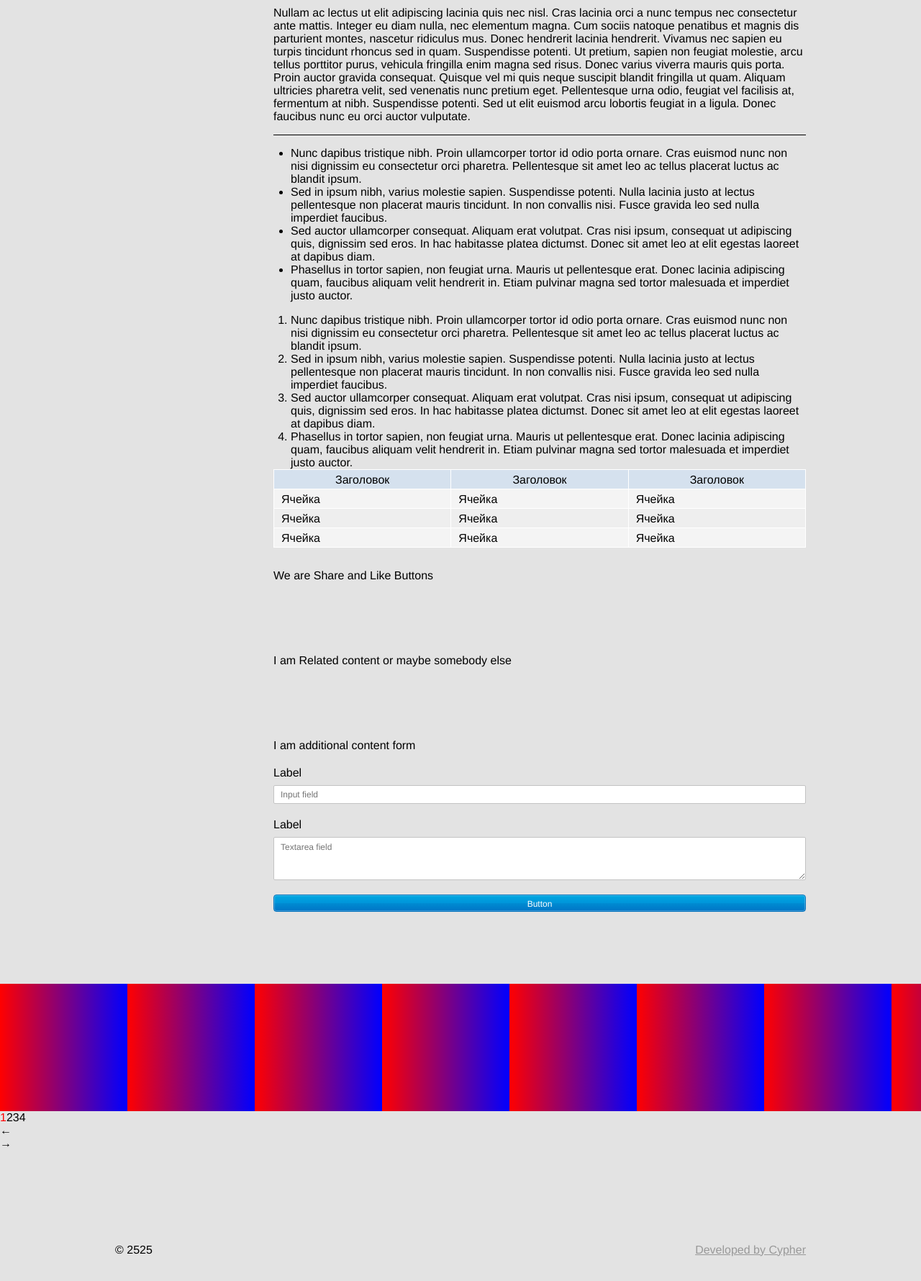
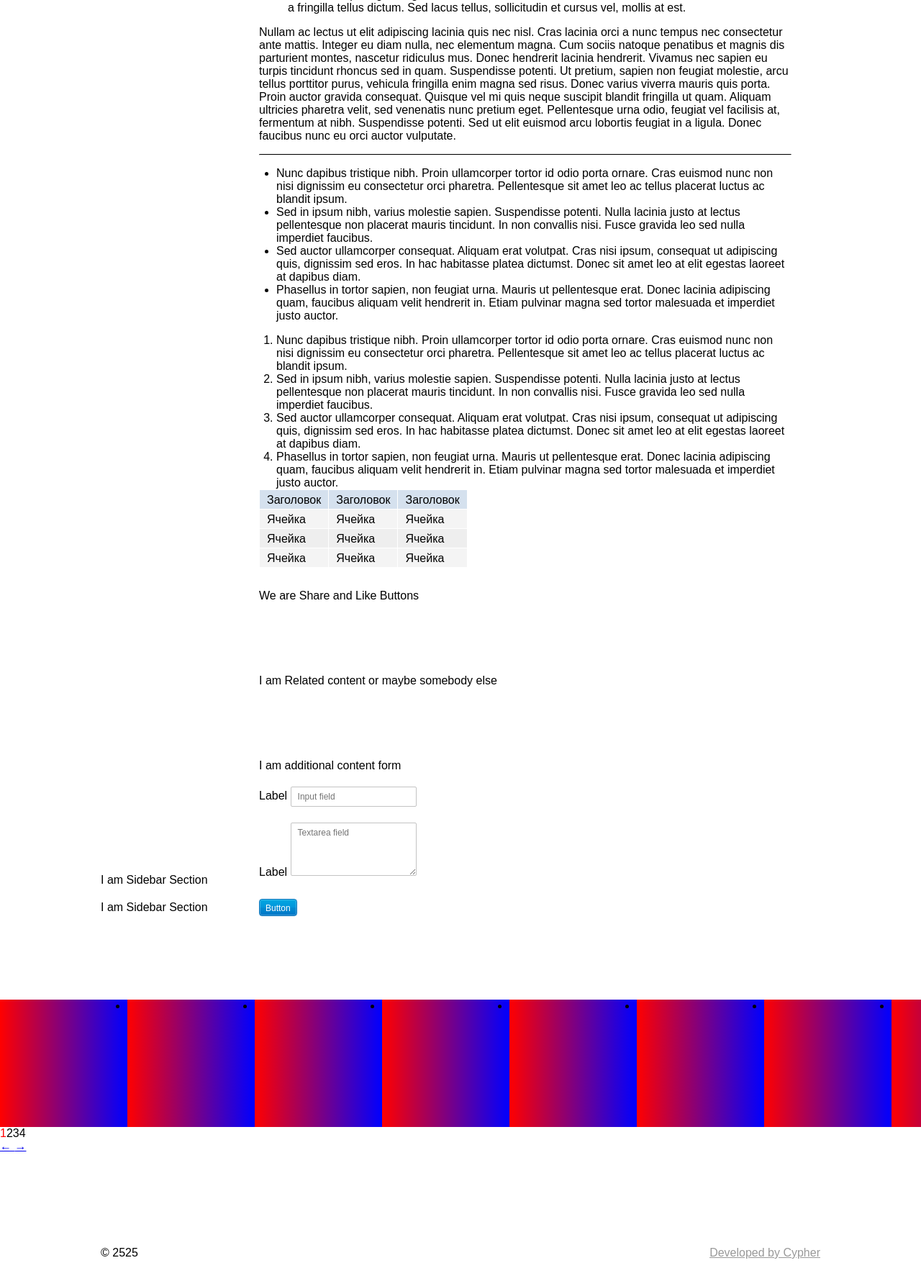
Before and after one commit to shchukin/template, a PHP site: page / in a window 1280 px wide. Shown: the part 1099-2879 px from the top of the page at 72% size. Before the commit the page ends 2845 px from the top, so only its background shows below. Run offline with PHP 8.4, Linux system fonts and the light colour scheme.

Commit message:
Refreshed css globals

```diff
--- a/css/_2_normalize.css
+++ b/css/_2_normalize.css
@@ -1,11 +1,33 @@
-/*! normalize.css v1.1.3 | MIT License | git.io/normalize */
+/*! normalize.css v3.0.2 | MIT License | git.io/normalize */
 
-/* ==========================================================================
-   HTML5 display definitions
+/**
+ * 1. Set default font family to sans-serif.
+ * 2. Prevent iOS text size adjust after orientation change, without disabling
+ *    user zoom.
+ */
+
+html {
+  font-family: sans-serif; /* 1 */
+  -ms-text-size-adjust: 100%; /* 2 */
+  -webkit-text-size-adjust: 100%; /* 2 */
+}
+
+/**
+ * Remove default margin.
+ */
+
+body {
+  margin: 0;
+}
+
+/* HTML5 display definitions
    ========================================================================== */
 
 /**
- * Correct `block` display not defined in IE 6/7/8/9 and Firefox 3.
+ * Correct `block` display not defined for any HTML5 element in IE 8/9.
+ * Correct `block` display not defined for `details` or `summary` in IE 10/11
+ * and Firefox.
+ * Correct `block` display not defined for `main` in IE 11.
  */
 
 article,
@@ -17,22 +39,24 @@ footer,
 header,
 hgroup,
 main,
+menu,
 nav,
 section,
 summary {
-    display: block;
+  display: block;
 }
 
 /**
- * Correct `inline-block` display not defined in IE 6/7/8/9 and Firefox 3.
+ * 1. Correct `inline-block` display not defined in IE 8/9.
+ * 2. Normalize vertical alignment of `progress` in Chrome, Firefox, and Opera.
  */
 
 audio,
 canvas,
+progress,
 video {
-    display: inline-block;
-    *display: inline;
-    *zoom: 1;
+  display: inline-block; /* 1 */
+  vertical-align: baseline; /* 2 */
 }
 
 /**
@@ -41,67 +65,29 @@ video {
  */
 
 audio:not([controls]) {
-    display: none;
-    height: 0;
+  display: none;
+  height: 0;
 }
 
 /**
- * Address styling not present in IE 7/8/9, Firefox 3, and Safari 4.
- * Known issue: no IE 6 support.
+ * Address `[hidden]` styling not present in IE 8/9/10.
+ * Hide the `template` element in IE 8/9/11, Safari, and Firefox < 22.
  */
 
-[hidden] {
-    display: none;
+[hidden],
+template {
+  display: none;
 }
 
-/* ==========================================================================
-   Base
+/* Links
    ========================================================================== */
 
 /**
- * 1. Correct text resizing oddly in IE 6/7 when body `font-size` is set using
- *    `em` units.
- * 2. Prevent iOS text size adjust after orientation change, without disabling
- *    user zoom.
+ * Remove the gray background color from active links in IE 10.
  */
 
-html {
-    font-size: 100%; /* 1 */
-    -ms-text-size-adjust: 100%; /* 2 */
-    -webkit-text-size-adjust: 100%; /* 2 */
-}
-
-/**
- * Address `font-family` inconsistency between `textarea` and other form
- * elements.
- */
-
-html,
-button,
-input,
-select,
-textarea {
-    font-family: sans-serif;
-}
-
-/**
- * Address margins handled incorrectly in IE 6/7.
- */
-
-body {
-    margin: 0;
-}
-
-/* ==========================================================================
-   Links
-   ========================================================================== */
-
-/**
- * Address `outline` inconsistency between Chrome and other browsers.
- */
-
-a:focus {
-    outline: thin dotted;
+a {
+  background-color: transparent;
 }
 
 /**
@@ -110,146 +96,54 @@ a:focus {
 
 a:active,
 a:hover {
-    outline: 0;
+  outline: 0;
 }
 
-/* ==========================================================================
-   Typography
+/* Text-level semantics
    ========================================================================== */
 
 /**
- * Address font sizes and margins set differently in IE 6/7.
- * Address font sizes within `section` and `article` in Firefox 4+, Safari 5,
- * and Chrome.
+ * Address styling not present in IE 8/9/10/11, Safari, and Chrome.
  */
 
-h1 {
-    font-size: 2em;
-    margin: 0.67em 0;
-}
-
-h2 {
-    font-size: 1.5em;
-    margin: 0.83em 0;
-}
-
-h3 {
-    font-size: 1.17em;
-    margin: 1em 0;
-}
-
-h4 {
-    font-size: 1em;
-    margin: 1.33em 0;
-}
-
-h5 {
-    font-size: 0.83em;
-    margin: 1.67em 0;
-}
-
-h6 {
-    font-size: 0.67em;
-    margin: 2.33em 0;
+abbr[title] {
+  border-bottom: 1px dotted;
 }
 
 /**
- * Address styling not present in IE 7/8/9, Safari 5, and Chrome.
- */
-
-abbr[title] {
-    border-bottom: 1px dotted;
-}
-
-/**
- * Address style set to `bolder` in Firefox 3+, Safari 4/5, and Chrome.
+ * Address style set to `bolder` in Firefox 4+, Safari, and Chrome.
  */
 
 b,
 strong {
-    font-weight: bold;
-}
-
-blockquote {
-    margin: 1em 40px;
+  font-weight: bold;
 }
 
 /**
- * Address styling not present in Safari 5 and Chrome.
+ * Address styling not present in Safari and Chrome.
  */
 
 dfn {
-    font-style: italic;
+  font-style: italic;
 }
 
 /**
- * Address differences between Firefox and other browsers.
- * Known issue: no IE 6/7 normalization.
+ * Address variable `h1` font-size and margin within `section` and `article`
+ * contexts in Firefox 4+, Safari, and Chrome.
  */
 
-hr {
-    -moz-box-sizing: content-box;
-    box-sizing: content-box;
-    height: 0;
+h1 {
+  font-size: 2em;
+  margin: 0.67em 0;
 }
 
 /**
- * Address styling not present in IE 6/7/8/9.
+ * Address styling not present in IE 8/9.
  */
 
 mark {
-    background: #ff0;
-    color: #000;
-}
-
-/**
- * Address margins set differently in IE 6/7.
- */
-
-p,
-pre {
-    margin: 1em 0;
-}
-
-/**
- * Correct font family set oddly in IE 6, Safari 4/5, and Chrome.
- */
-
-code,
-kbd,
-pre,
-samp {
-    font-family: monospace, serif;
-    _font-family: 'courier new', monospace;
-    font-size: 1em;
-}
-
-/**
- * Improve readability of pre-formatted text in all browsers.
- */
-
-pre {
-    white-space: pre;
-    white-space: pre-wrap;
-    word-wrap: break-word;
-}
-
-/**
- * Address CSS quotes not supported in IE 6/7.
- */
-
-q {
-    quotes: none;
-}
-
-/**
- * Address `quotes` property not supported in Safari 4.
- */
-
-q:before,
-q:after {
-    content: '';
-    content: none;
+  background: #ff0;
+  color: #000;
 }
 
 /**
@@ -257,7 +151,7 @@ q:after {
  */
 
 small {
-    font-size: 80%;
+  font-size: 80%;
 }
 
 /**
@@ -266,165 +160,123 @@ small {
 
 sub,
 sup {
-    font-size: 75%;
-    line-height: 0;
-    position: relative;
-    vertical-align: baseline;
+  font-size: 75%;
+  line-height: 0;
+  position: relative;
+  vertical-align: baseline;
 }
 
 sup {
-    top: -0.5em;
+  top: -0.5em;
 }
 
 sub {
-    bottom: -0.25em;
+  bottom: -0.25em;
 }
 
-/* ==========================================================================
-   Lists
+/* Embedded content
    ========================================================================== */
 
 /**
- * Address margins set differently in IE 6/7.
+ * Remove border when inside `a` element in IE 8/9/10.
  */
 
-dl,
-menu,
-ol,
-ul {
-    margin: 1em 0;
-}
-
-dd {
-    margin: 0 0 0 40px;
+img {
+  border: 0;
 }
 
 /**
- * Address paddings set differently in IE 6/7.
+ * Correct overflow not hidden in IE 9/10/11.
  */
 
-menu,
-ol,
-ul {
-    padding: 0 0 0 40px;
+svg:not(:root) {
+  overflow: hidden;
+}
+
+/* Grouping content
+   ========================================================================== */
+
+/**
+ * Address margin not present in IE 8/9 and Safari.
+ */
+
+figure {
+  margin: 1em 40px;
 }
 
 /**
- * Correct list images handled incorrectly in IE 7.
+ * Address differences between Firefox and other browsers.
  */
 
-nav ul,
-nav ol {
-    list-style: none;
-    list-style-image: none;
+hr {
+  -moz-box-sizing: content-box;
+  box-sizing: content-box;
+  height: 0;
 }
 
-/* ==========================================================================
-   Embedded content
+/**
+ * Contain overflow in all browsers.
+ */
+
+pre {
+  overflow: auto;
+}
+
+/**
+ * Address odd `em`-unit font size rendering in all browsers.
+ */
+
+code,
+kbd,
+pre,
+samp {
+  font-family: monospace, monospace;
+  font-size: 1em;
+}
+
+/* Forms
    ========================================================================== */
 
 /**
- * 1. Remove border when inside `a` element in IE 6/7/8/9 and Firefox 3.
- * 2. Improve image quality when scaled in IE 7.
+ * Known limitation: by default, Chrome and Safari on OS X allow very limited
+ * styling of `select`, unless a `border` property is set.
  */
 
-img {
-    border: 0; /* 1 */
-    -ms-interpolation-mode: bicubic; /* 2 */
-}
-
 /**
- * Correct overflow displayed oddly in IE 9.
- */
-
-svg:not(:root) {
-    overflow: hidden;
-}
-
-/* ==========================================================================
-   Figures
-   ========================================================================== */
-
-/**
- * Address margin not present in IE 6/7/8/9, Safari 5, and Opera 11.
- */
-
-figure {
-    margin: 0;
-}
-
-/* ==========================================================================
-   Forms
-   ========================================================================== */
-
-/**
- * Correct margin displayed oddly in IE 6/7.
- */
-
-form {
-    margin: 0;
-}
-
-/**
- * Define consistent border, margin, and padding.
- */
-
-fieldset {
-    border: 1px solid #c0c0c0;
-    margin: 0 2px;
-    padding: 0.35em 0.625em 0.75em;
-}
-
-/**
- * 1. Correct color not being inherited in IE 6/7/8/9.
- * 2. Correct text not wrapping in Firefox 3.
- * 3. Correct alignment displayed oddly in IE 6/7.
- */
-
-legend {
-    border: 0; /* 1 */
-    padding: 0;
-    white-space: normal; /* 2 */
-    *margin-left: -7px; /* 3 */
-}
-
-/**
- * 1. Correct font size not being inherited in all browsers.
- * 2. Address margins set differently in IE 6/7, Firefox 3+, Safari 5,
- *    and Chrome.
- * 3. Improve appearance and consistency in all browsers.
+ * 1. Correct color not being inherited.
+ *    Known issue: affects color of disabled elements.
+ * 2. Correct font properties not being inherited.
+ * 3. Address margins set differently in Firefox 4+, Safari, and Chrome.
  */
 
 button,
 input,
+optgroup,
 select,
 textarea {
-    font-size: 100%; /* 1 */
-    margin: 0; /* 2 */
-    vertical-align: baseline; /* 3 */
-    *vertical-align: middle; /* 3 */
+  color: inherit; /* 1 */
+  font: inherit; /* 2 */
+  margin: 0; /* 3 */
 }
 
 /**
- * Address Firefox 3+ setting `line-height` on `input` using `!important` in
- * the UA stylesheet.
+ * Address `overflow` set to `hidden` in IE 8/9/10/11.
  */
 
-button,
-input {
-    line-height: normal;
+button {
+  overflow: visible;
 }
 
 /**
  * Address inconsistent `text-transform` inheritance for `button` and `select`.
  * All other form control elements do not inherit `text-transform` values.
- * Correct `button` style inheritance in Chrome, Safari 5+, and IE 6+.
- * Correct `select` style inheritance in Firefox 4+ and Opera.
+ * Correct `button` style inheritance in Firefox, IE 8/9/10/11, and Opera.
+ * Correct `select` style inheritance in Firefox.
  */
 
 button,
 select {
-    text-transform: none;
+  text-transform: none;
 }
 
 /**
@@ -433,17 +285,14 @@ select {
  * 2. Correct inability to style clickable `input` types in iOS.
  * 3. Improve usability and consistency of cursor style between image-type
  *    `input` and others.
- * 4. Remove inner spacing in IE 7 without affecting normal text inputs.
- *    Known issue: inner spacing remains in IE 6.
  */
 
 button,
 html input[type="button"], /* 1 */
 input[type="reset"],
 input[type="submit"] {
-    -webkit-appearance: button; /* 2 */
-    cursor: pointer; /* 3 */
-    *overflow: visible;  /* 4 */
+  -webkit-appearance: button; /* 2 */
+  cursor: pointer; /* 3 */
 }
 
 /**
@@ -452,69 +301,115 @@ input[type="submit"] {
 
 button[disabled],
 html input[disabled] {
-    cursor: default;
+  cursor: default;
 }
 
 /**
- * 1. Address box sizing set to content-box in IE 8/9.
- * 2. Remove excess padding in IE 8/9.
- * 3. Remove excess padding in IE 7.
- *    Known issue: excess padding remains in IE 6.
+ * Remove inner padding and border in Firefox 4+.
+ */
+
+button::-moz-focus-inner,
+input::-moz-focus-inner {
+  border: 0;
+  padding: 0;
+}
+
+/**
+ * Address Firefox 4+ setting `line-height` on `input` using `!important` in
+ * the UA stylesheet.
+ */
+
+input {
+  line-height: normal;
+}
+
+/**
+ * It's recommended that you don't attempt to style these elements.
+ * Firefox's implementation doesn't respect box-sizing, padding, or width.
+ *
+ * 1. Address box sizing set to `content-box` in IE 8/9/10.
+ * 2. Remove excess padding in IE 8/9/10.
  */
 
 input[type="checkbox"],
 input[type="radio"] {
-    box-sizing: border-box; /* 1 */
-    padding: 0; /* 2 */
-    *height: 13px; /* 3 */
-    *width: 13px; /* 3 */
+  box-sizing: border-box; /* 1 */
+  padding: 0; /* 2 */
 }
 
 /**
- * 1. Address `appearance` set to `searchfield` in Safari 5 and Chrome.
- * 2. Address `box-sizing` set to `border-box` in Safari 5 and Chrome
+ * Fix the cursor style for Chrome's increment/decrement buttons. For certain
+ * `font-size` values of the `input`, it causes the cursor style of the
+ * decrement button to change from `default` to `text`.
+ */
+
+input[type="number"]::-webkit-inner-spin-button,
+input[type="number"]::-webkit-outer-spin-button {
+  height: auto;
+}
+
+/**
+ * 1. Address `appearance` set to `searchfield` in Safari and Chrome.
+ * 2. Address `box-sizing` set to `border-box` in Safari and Chrome
  *    (include `-moz` to future-proof).
  */
 
 input[type="search"] {
-    -webkit-appearance: textfield; /* 1 */
-    -moz-box-sizing: content-box;
-    -webkit-box-sizing: content-box; /* 2 */
-    box-sizing: content-box;
+  -webkit-appearance: textfield; /* 1 */
+  -moz-box-sizing: content-box;
+  -webkit-box-sizing: content-box; /* 2 */
+  box-sizing: content-box;
 }
 
 /**
- * Remove inner padding and search cancel button in Safari 5 and Chrome
- * on OS X.
+ * Remove inner padding and search cancel button in Safari and Chrome on OS X.
+ * Safari (but not Chrome) clips the cancel button when the search input has
+ * padding (and `textfield` appearance).
  */
 
 input[type="search"]::-webkit-search-cancel-button,
 input[type="search"]::-webkit-search-decoration {
-    -webkit-appearance: none;
+  -webkit-appearance: none;
 }
 
 /**
- * Remove inner padding and border in Firefox 3+.
+ * Define consistent border, margin, and padding.
  */
 
-button::-moz-focus-inner,
-input::-moz-focus-inner {
-    border: 0;
-    padding: 0;
+fieldset {
+  border: 1px solid #c0c0c0;
+  margin: 0 2px;
+  padding: 0.35em 0.625em 0.75em;
 }
 
 /**
- * 1. Remove default vertical scrollbar in IE 6/7/8/9.
- * 2. Improve readability and alignment in all browsers.
+ * 1. Correct `color` not being inherited in IE 8/9/10/11.
+ * 2. Remove padding so people aren't caught out if they zero out fieldsets.
+ */
+
+legend {
+  border: 0; /* 1 */
+  padding: 0; /* 2 */
+}
+
+/**
+ * Remove default vertical scrollbar in IE 8/9/10/11.
  */
 
 textarea {
-    overflow: auto; /* 1 */
-    vertical-align: top; /* 2 */
+  overflow: auto;
 }
 
-/* ==========================================================================
-   Tables
+/**
+ * Don't inherit the `font-weight` (applied by a rule above).
+ * NOTE: the default cannot safely be changed in Chrome and Safari on OS X.
+ */
+
+optgroup {
+  font-weight: bold;
+}
+
+/* Tables
    ========================================================================== */
 
 /**
@@ -522,6 +417,11 @@ textarea {
  */
 
 table {
-    border-collapse: collapse;
-    border-spacing: 0;
+  border-collapse: collapse;
+  border-spacing: 0;
 }
+
+td,
+th {
+  padding: 0;
+}
--- a/css/_3_reset.css
+++ /dev/null
@@ -1,142 +0,0 @@
-*,
-input[type="search"] {
-    -webkit-box-sizing: border-box;
-       -moz-box-sizing: border-box;
-            box-sizing: border-box;
-}
-
-* {
-    vertical-align: top;
-}
-
-
-ul, ol, menu {
-    margin: 0;
-    padding: 0;
-    list-style: none;
-}
-
-
-hr,
-fieldset {
-    margin: 0;
-    padding: 0;
-    border: none;
-}
-
-
-p, dl, blockquote {
-    margin: 0;
-}
-
-
-h1, h2, h3, h4, h5, h6 {
-    margin: 0;
-    font-weight: inherit;
-    font-size: inherit;
-}
-
-
-iframe,
-img,
-video {
-    /*vertical-align: top;*/
-}
-
-
-table {
-    /*vertical-align: top;*/
-    width: 100%;
-}
-
-/*thead,*/
-/*tbody {*/
-    /*vertical-align: inherit;*/
-/*}*/
-
-th {
-    font-weight: inherit;
-    text-align: inherit;
-}
-
-th,
-td {
-    padding: 0;
-}
-
-
-a,
-i,
-span,
-label {
-    display: block;
-}
-
-a {
-    color: inherit;
-    text-decoration: none;
-}
-
-label[for] {
-    cursor: pointer;
-}
-
-
-button,
-select,
-input,
-textarea {
-    /*vertical-align: top;*/
-    font-weight: inherit;
-    font-family: inherit;
-    color: inherit;
-}
-
-
-button,
-[type="reset"],
-[type="button"],
-[type="submit"] {
-    display: block;
-    width: 100%;
-    padding: 0;
-    background: none;
-    border: none;
-    text-align: inherit;
-}
-
-
-[type="text"],
-[type="email"],
-[type="tel"],
-[type="url"],
-[type="search"],
-[type="password"],
-textarea {
-    padding: 0;
-    border: none;
-    width: 100%;
-    background: none;
-}
-
-
-textarea {
-    resize: vertical;
-}
-
-
-::-webkit-input-placeholder { font-style: normal; }
-::-moz-placeholder          { font-style: normal; }
-:-ms-input-placeholder      { font-style: normal; }
-
-
-
-::-moz-selection {
-    background: #b3d4fc;
-    text-shadow: none;
-}
-
-::selection {
-    background: #b3d4fc;
-    text-shadow: none;
-}
--- a/css/_4_initialization.css
+++ /dev/null
@@ -1,15 +0,0 @@
-html {
-    min-width: 1000px;
-    height: 100%;
-    background: #e3e3e3;
-    font-family: "HelveticaNeue-Light", "Helvetica Neue Light", "Helvetica Neue", Helvetica, Arial, "Lucida Grande", sans-serif;
-/*
-    font-family: "Trebuchet MS", "Lucida Grande", "Lucida Sans Unicode", "Lucida Sans", Tahoma, sans-serif;
-    font-family: Tahoma, Verdana, Segoe, sans-serif;
-    font-family: Verdana, Geneva, sans-serif;
-    font-family: Calibri, Candara, Segoe, "Segoe UI", Optima, Arial, sans-serif;
-*/
-}
-    body {
-        height: 100%;
-    }
--- a/css/_ancients.css
+++ b/css/_browserupgrade.css
@@ -1,4 +1,4 @@
-.ancients {
+.browserupgrade {
     margin: 0.2em 0;
     background: #ccc;
     color: #000;
--- a/css/style.css
+++ b/css/style.css
@@ -1,12 +1,11 @@
 @import url(_1_fonts.css);
 @import url(_2_normalize.css);
-@import url(_3_reset.css);
-@import url(_4_initialization.css);
+@import url(_3_init.css);
 
-@import url(_ancients.css);
 @import url(_article.css);
 @import url(_body.css);
 @import url(_breadcrumbs.css);
+@import url(_browserupgrade.css);
 @import url(_button.css);
 @import url(_clearfix.css);
 @import url(_content.css);
--- a/index.html
+++ b/index.html
@@ -19,7 +19,7 @@
     <body>
 
         <!--[if IE]>
-            <div class="ancients">
+            <div class="browserupgrade">
                 Вы используете устаревший браузер.
                 Для корректного функционирования этого сайта и большинства других
                 Вам необходимо <a href="http://browsehappy.com/?locale=ru_RU">обновить ваш браузер</a>.
@@ -27,7 +27,7 @@
         <![endif]-->
 
         <!--[if IE]>
-            <div class="ancients">
+            <div class="browserupgrade">
                 You are using an <strong>outdated</strong> browser.
                 Please <a href="http://browsehappy.com/">upgrade your browser</a> to improve your experience.
             </div>
```
